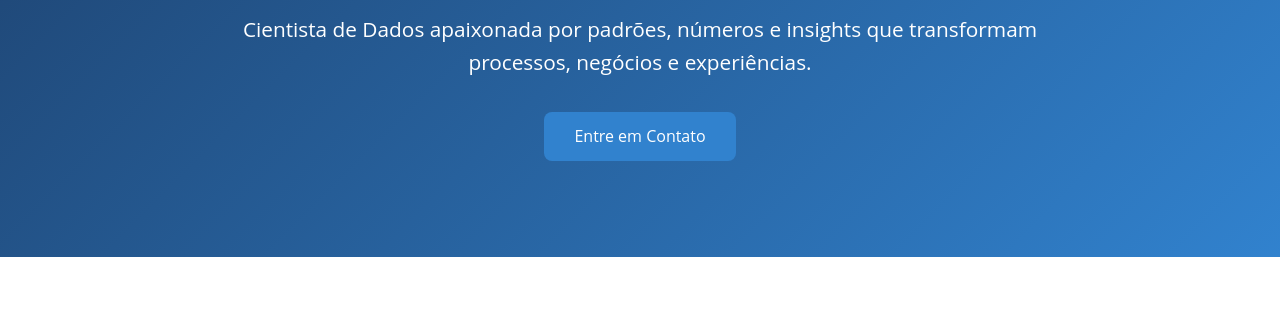
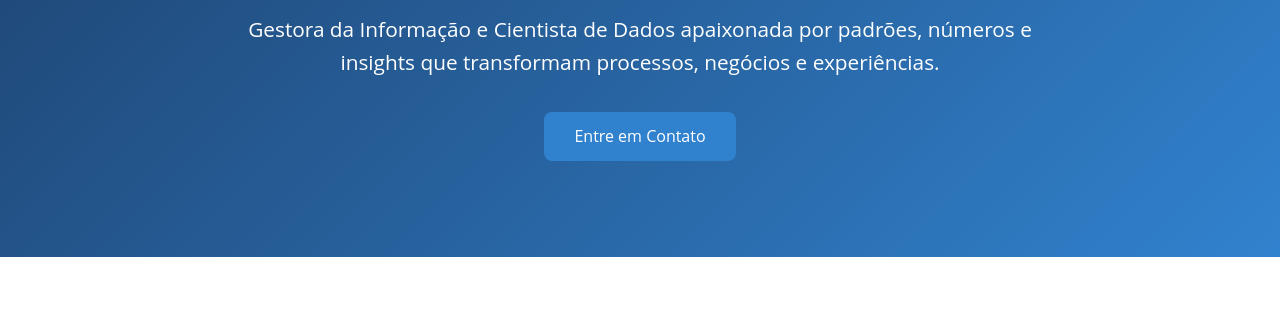
Before and after one commit to imlangs/imlangs.github.io, a plain HTML site: page index.html in a window 1280 px wide. Shown: the part 622-940 px from the top of the page. Drawn offline with Linux system fonts and the light colour scheme.

Commit message:
Atualização do portfólio

```diff
--- a/index.html
+++ b/index.html
@@ -40,7 +40,7 @@
                     <h1>Olá, eu sou Isabelle Mendes Langsdorff</h1>
 
                     <!-- Descrição breve -->
-                    <p>Cientista de Dados apaixonada por padrões, números e insights que transformam processos, negócios e experiências.</p>
+                    <p>Gestora da Informação e Cientista de Dados apaixonada por padrões, números e insights que transformam processos, negócios e experiências.</p>
 
                     <!-- Botão de call-to-action -->
                     <a href="contato.html" class="btn">Entre em Contato</a>
```
